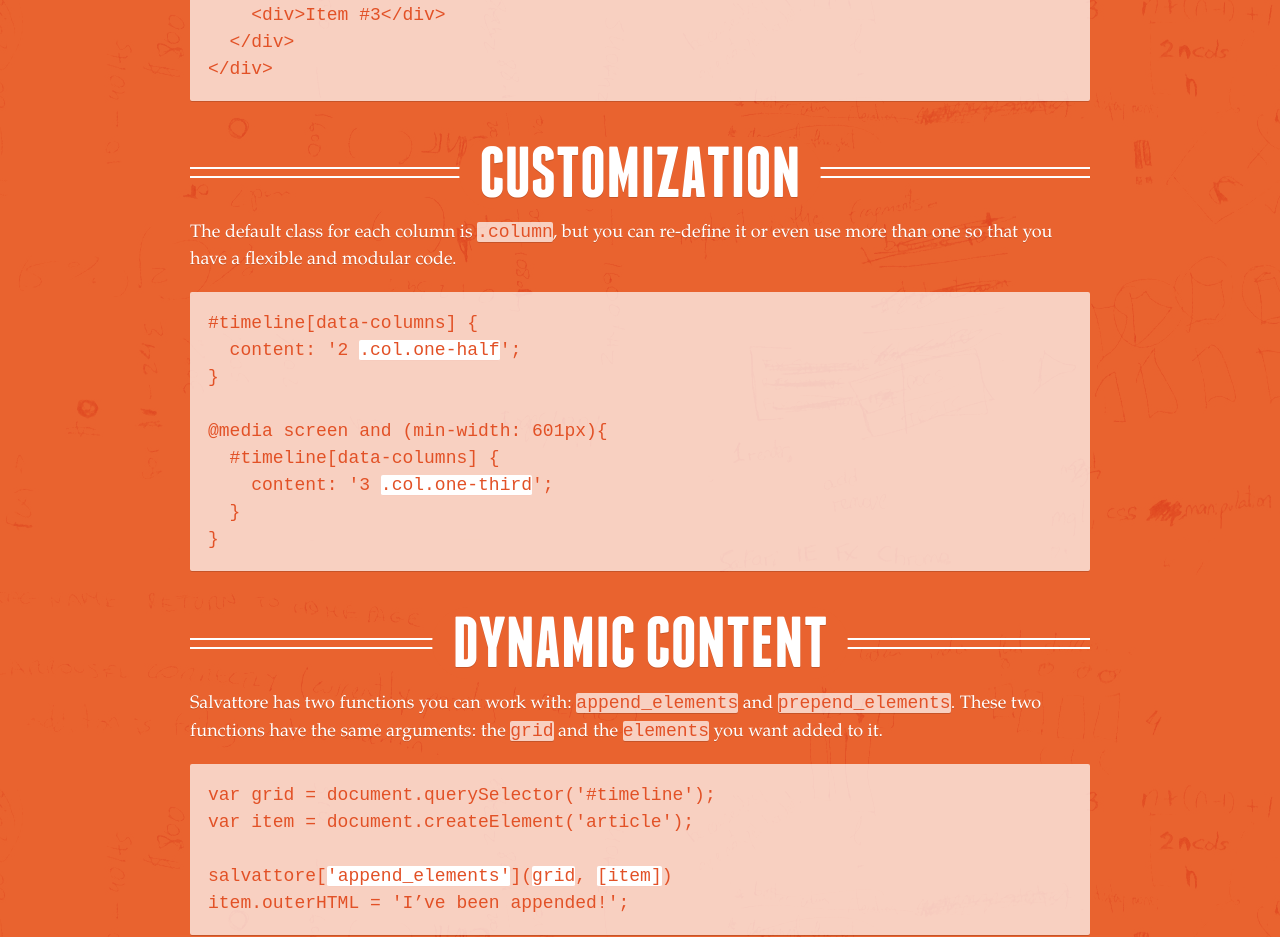
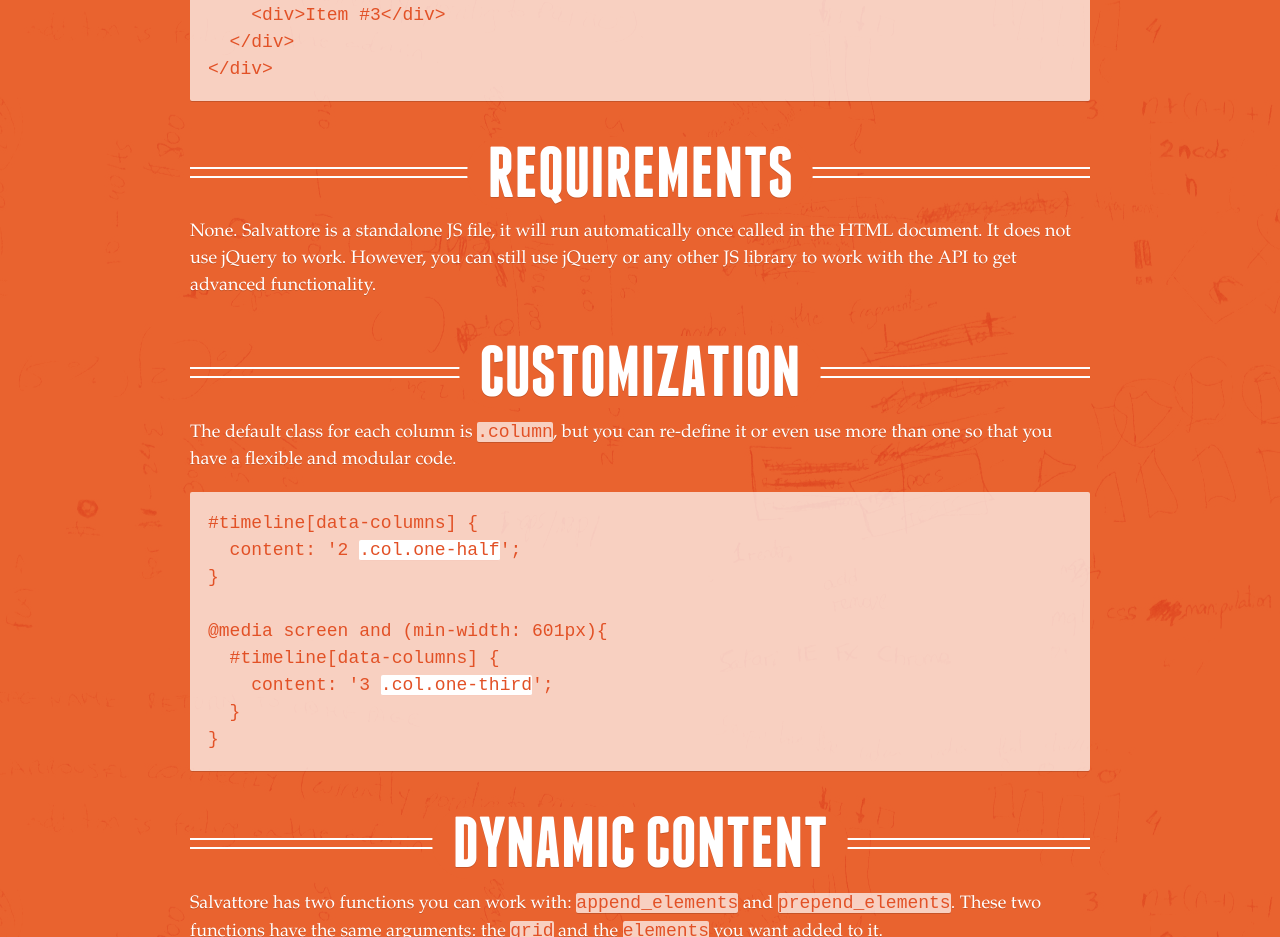
Before and after one commit to rnmp/salvattore, a plain HTML site: page index.html in a window 1280 px wide. Shown: the part 1888-2825 px from the top of the page. Drawn offline with Linux system fonts and the light colour scheme.

Commit message:
Update index.html

```diff
--- a/index.html
+++ b/index.html
@@ -91,7 +91,10 @@
   &lt;/div&gt;
 &lt;/div&gt;</pre>
     </section>
-
+    <section class="layout-redux">
+      <h1 class="div-lines"><span>Requirements</span></h1>
+      <p>None. Salvattore is a standalone JS file, it will run automatically once called in the HTML document. It does not use jQuery to work. However, you can still use jQuery or any other JS library to work with the API to get advanced functionality.</p>
+    </section>
     <section class="layout-redux">
       <h1 class="div-lines"><span>Customization</span></h1>
       <p>The default class for each column is <code>.column</code>, but you can re-define it or even use more than one so that you have a flexible and modular code.</p>
```
